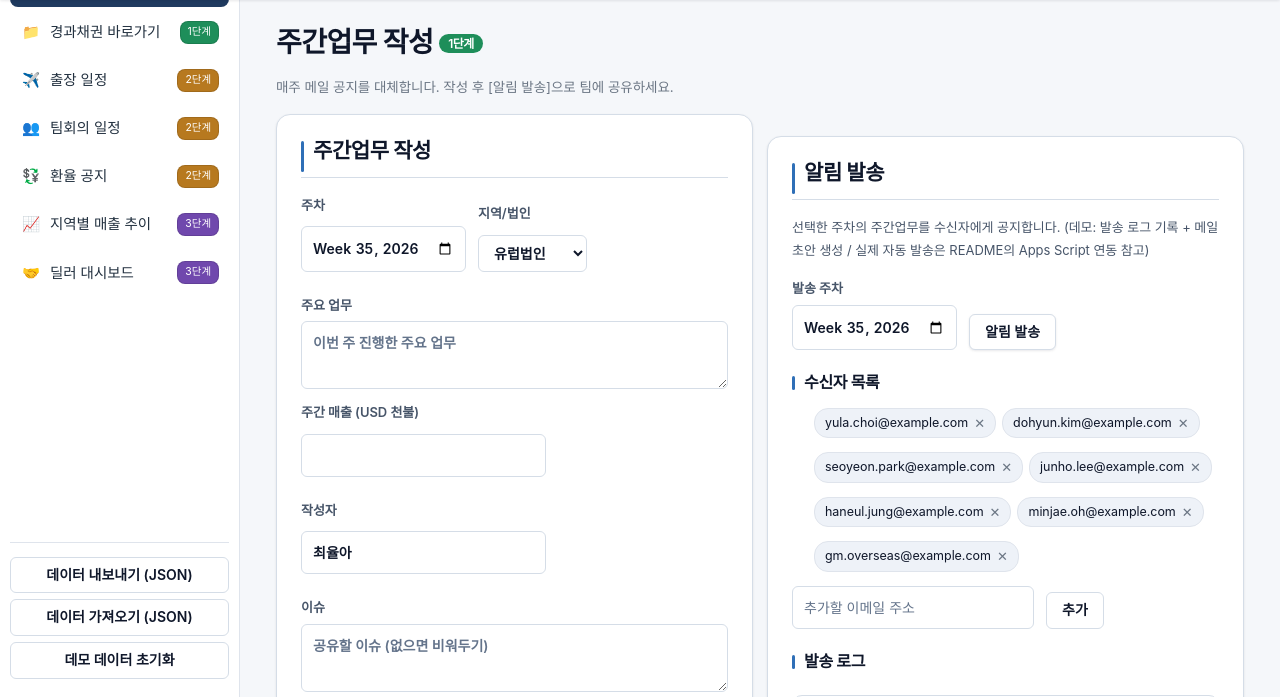
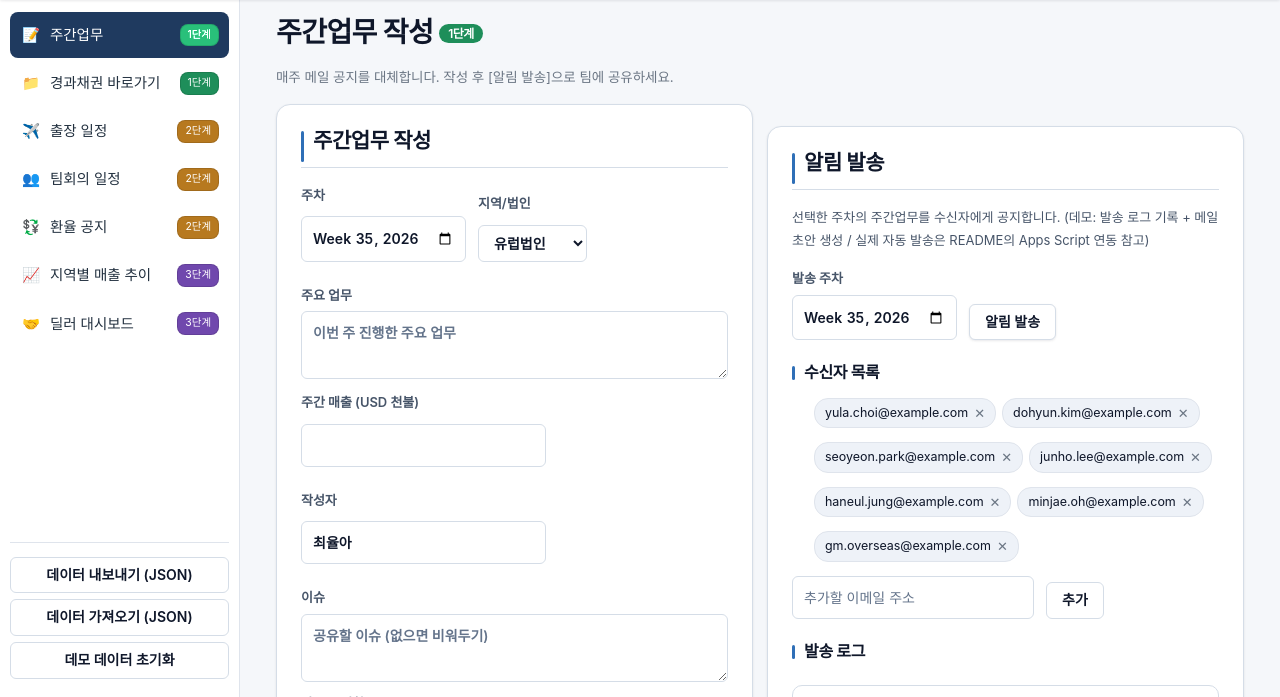
Before and after one commit to aebonlee/hd-project05, a plain HTML site: page index.html in a window 1280 px wide. Shown: the part 103-800 px from the top of the page. Drawn offline with nearby package versions, Linux system fonts and the light colour scheme; a web font is replaced by a local one.

Commit message:
붙박이 요소가 상단을 덮던 문제 — 잰 값으로 맞춤
05 의 왼쪽 메뉴가 헤더를 덮었다. 원인은 둘이었다.
- .side-nav 가 position:fixed; top:52px 로 **헤더 높이를 숫자로 박아** 두었다
- 그 위에 연결 상태 띠가 끼어들었고, 테마가 헤더 여백도 늘렸다
숫자 52px 이 더 이상 헤더 아래가 아니게 되어 겹쳤다.

공통 모듈이 띠와 헤더의 **실제 높이를 재서** --hd-banner-h / --hd-header-h /
--hd-chrome-h 로 넘긴다. 글꼴이 늦게 오거나 창 크기가 바뀌면 다시 잰다.
05 는 그 값을 top 에 쓰고, 변수가 없을 때를 대비해 52px 을 기본값으로 둔다 —
스크립트가 안 돌아도 깨지지 않는다.

숫자를 고쳐 박지 않은 이유: 헤더 여백이나 띠가 또 바뀌면 같은 문제가 반복된다.

Co-Authored-By: Claude Opus 5 (1M context) <noreply@anthropic.com>

```diff
--- a/css/hd-theme.css
+++ b/css/hd-theme.css
@@ -895,3 +895,22 @@ body.hd.hd-app > header .kpi:hover {
 /* 단계 배지(1·2·3단계)는 일부러 다른 색이다 — 브랜드 색과 헷갈리지 않게
    테두리를 줘서 '상태 표시'임을 드러낸다. */
 .hd.hd-app .stage-tag { border: 1px solid rgba(0,0,0,.12); }
+
+/* ── 왼쪽 메뉴가 상단을 덮지 않게 ─────────────────────────────────────────
+   `.side-nav` 는 `position: fixed; top: 52px` 로 **헤더 높이를 숫자로 박아** 두었다.
+   그 위에 연결 상태 띠가 하나 끼어들고, 테마가 헤더 여백을 늘리면서
+   52px 이 실제 헤더 아래가 아니게 되어 메뉴가 헤더를 덮었다.
+
+   --hd-chrome-h 는 띠와 헤더의 **실제 높이를 잰 값**이다(hd-docsync.js 가 넣는다).
+   변수가 없을 때를 대비해 52px 을 기본값으로 둔다 — 스크립트가 안 돌아도 깨지지 않는다. */
+.hd.hd-app .side-nav {
+  top: var(--hd-chrome-h, 52px);
+}
+
+/* 본문도 같은 값만큼 내려야 첫 줄이 헤더에 가리지 않는다 */
+@media (min-width: 900px) {
+  .hd.hd-app .main { padding-top: var(--sp-2); }
+}
+
+/* 표 머리글도 붙박이다 — 헤더 아래에서 멈추게 한다 */
+.hd.hd-app .table th { top: 0; }
--- a/js/hd-docsync.js
+++ b/js/hd-docsync.js
@@ -71,7 +71,38 @@
     el.style.cssText = 'padding:8px 16px;font-size:13px;line-height:1.5;text-align:center;'
       + 'background:' + m[1] + ';color:' + m[2] + ';border-bottom:1px solid rgba(0,0,0,.08)';
     el.textContent = m[0] + (detail ? ' ' + detail : '');
+    syncOffsets();
   }
+
+  /**
+   * 띠와 헤더의 **실제 높이**를 재서 CSS 변수로 알려 준다.
+   *
+   * 화면 위에 붙박이(position:fixed)로 놓인 것들은 보통 `top: 52px` 처럼
+   * 헤더 높이를 숫자로 박아 둔다. 그 위에 띠가 하나 끼어들거나 헤더 여백이
+   * 바뀌면 그 숫자가 틀려져 **붙박이 요소가 헤더를 덮는다.**
+   * 실제로 hd-project05 의 왼쪽 메뉴가 그렇게 덮였다.
+   * 숫자를 고쳐 박는 대신 잰 값을 넘겨, 무엇이 바뀌어도 따라오게 한다.
+   */
+  function syncOffsets() {
+    if (!root.document || !root.document.documentElement) return;
+    var el = root.document.getElementById('hd-conn-banner');
+    var header = root.document.querySelector('body > header');
+    var bh = el ? Math.round(el.getBoundingClientRect().height) : 0;
+    var hh = header ? Math.round(header.getBoundingClientRect().height) : 0;
+    var st = root.document.documentElement.style;
+    st.setProperty('--hd-banner-h', bh + 'px');
+    st.setProperty('--hd-header-h', hh + 'px');
+    st.setProperty('--hd-chrome-h', (bh + hh) + 'px');
+  }
+
+  // 글꼴이 늦게 오거나 창 크기가 바뀌면 높이도 바뀐다
+  if (root.addEventListener) {
+    root.addEventListener('resize', function () { syncOffsets(); });
+    if (root.document && root.document.fonts && root.document.fonts.ready) {
+      root.document.fonts.ready.then(function () { syncOffsets(); });
+    }
+  }
+
 
   /**
    * 문서를 받아 온다. 없으면 지금 브라우저에 있던 것으로 처음 한 번 올린다.
```
